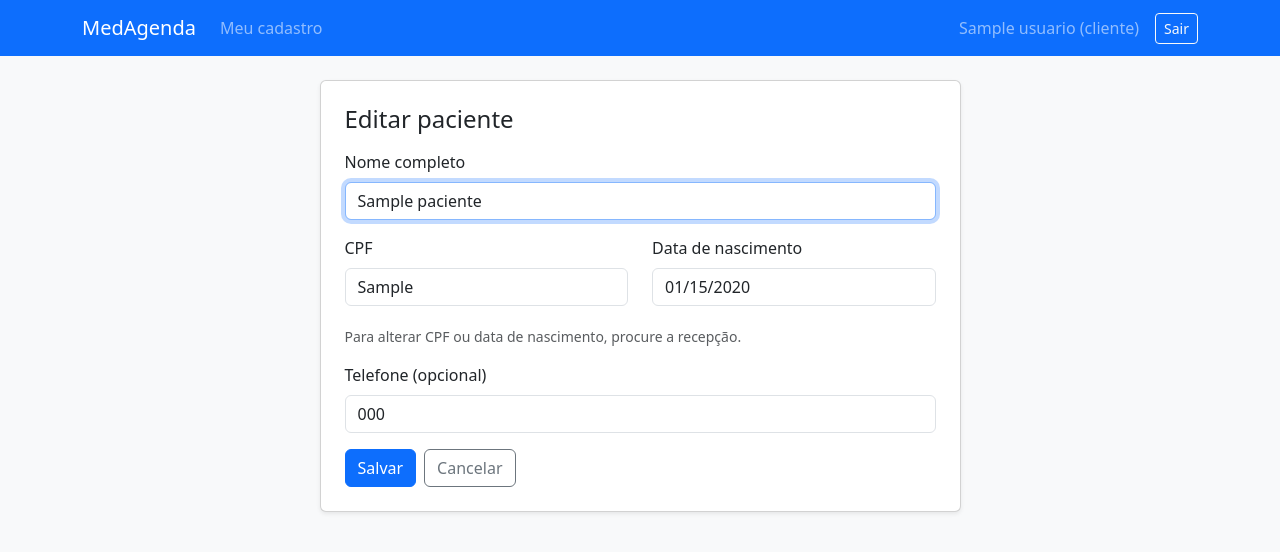
After one commit to VinitsDev/MedAgenda, a Flask app: page /pacientes/1/editar in a window 1280 px wide. The commit adds this page. Shown: the top 552 px of the page. Run offline with Flask 3, Linux system fonts and the light colour scheme; a user stored in the database is signed in; tables that the repository leaves empty hold one stand-in row (values such as "Sample post").

Commit message:
CRUD for customers, with profile + bussines rules

```diff
--- /dev/null
+++ b/app/formatadores.py
@@ -0,0 +1,20 @@
+def formatar_cpf(cpf):
+    cpf = cpf or ""
+    if len(cpf) != 11 or not cpf.isdigit():
+        return cpf
+    return f"{cpf[:3]}.{cpf[3:6]}.{cpf[6:9]}-{cpf[9:]}"
+
+
+def formatar_telefone(telefone):
+    telefone = telefone or ""
+    if not telefone.isdigit():
+        return telefone
+    if len(telefone) == 11:
+        return f"({telefone[:2]}) {telefone[2:7]}-{telefone[7:]}"
+    if len(telefone) == 10:
+        return f"({telefone[:2]}) {telefone[2:6]}-{telefone[6:]}"
+    return telefone
+
+
+def formatar_data(data):
+    return data.strftime("%d/%m/%Y") if data else ""
--- /dev/null
+++ b/app/routes/pacientes.py
@@ -0,0 +1,111 @@
+from flask import Blueprint, abort, flash, redirect, render_template, request, url_for
+from flask_login import current_user, login_required
+
+from app.decorators import recepcionista_required
+from app.services import paciente_service
+from app.services.errors import AcessoNegado, ErroDeNegocio, NaoEncontrado
+from app.services.validacoes import converter_data
+
+pacientes_bp = Blueprint("pacientes", __name__, url_prefix="/pacientes")
+
+
+def _carregar(paciente_id):
+    try:
+        return paciente_service.obter(current_user, paciente_id)
+    except NaoEncontrado:
+        abort(404)
+    except AcessoNegado:
+        abort(403)
+
+
+@pacientes_bp.route("/")
+@recepcionista_required
+def lista():
+    busca = request.args.get("q", "").strip()[:100]
+    pagina = request.args.get("page", 1, type=int)
+    resultado = paciente_service.listar(current_user, busca=busca, pagina=max(pagina, 1))
+    return render_template("pacientes/lista.html", pacientes=resultado, busca=busca)
+
+
+@pacientes_bp.route("/novo", methods=["GET", "POST"])
+@recepcionista_required
+def novo():
+    valores = {}
+    if request.method == "POST":
+        valores = request.form
+        try:
+            paciente = paciente_service.cadastrar(
+                current_user,
+                nome=request.form.get("nome"),
+                cpf=request.form.get("cpf"),
+                data_nascimento=converter_data(request.form.get("data_nascimento")),
+                telefone=request.form.get("telefone"),
+            )
+        except ErroDeNegocio as erro:
+            flash(str(erro), "danger")
+        else:
+            flash("Paciente cadastrado com sucesso.", "success")
+            return redirect(url_for("pacientes.detalhe", paciente_id=paciente.id))
+
+    return render_template(
+        "pacientes/form.html",
+        titulo="Novo paciente",
+        valores=valores,
+        documentos_editaveis=True,
+        cancelar_url=url_for("pacientes.lista"),
+    )
+
+
+@pacientes_bp.route("/meu")
+@login_required
+def meu():
+    paciente = paciente_service.paciente_do_usuario(current_user)
+    if paciente is None:
+        flash("Nenhum cadastro de paciente está vinculado à sua conta.", "info")
+        return redirect(url_for("main.index"))
+    return redirect(url_for("pacientes.detalhe", paciente_id=paciente.id))
+
+
+@pacientes_bp.route("/<int:paciente_id>")
+@login_required
+def detalhe(paciente_id):
+    paciente = _carregar(paciente_id)
+    return render_template("pacientes/detalhe.html", paciente=paciente)
+
+
+@pacientes_bp.route("/<int:paciente_id>/editar", methods=["GET", "POST"])
+@login_required
+def editar(paciente_id):
+    paciente = _carregar(paciente_id)
+
+    if request.method == "POST":
+        valores = request.form
+        try:
+            paciente_service.atualizar(
+                current_user,
+                paciente_id,
+                nome=request.form.get("nome"),
+                telefone=request.form.get("telefone"),
+                cpf=request.form.get("cpf"),
+                data_nascimento=converter_data(request.form.get("data_nascimento")),
+            )
+        except ErroDeNegocio as erro:
+            flash(str(erro), "danger")
+        else:
+            flash("Cadastro atualizado.", "success")
+            return redirect(url_for("pacientes.detalhe", paciente_id=paciente_id))
+    else:
+        valores = {
+            "nome": paciente.nome,
+            "cpf": paciente.cpf,
+            "data_nascimento": paciente.data_nascimento.isoformat(),
+            "telefone": paciente.telefone or "",
+        }
+
+    return render_template(
+        "pacientes/form.html",
+        titulo="Editar paciente",
+        valores=valores,
+        documentos_editaveis=current_user.eh_recepcionista,
+        cancelar_url=url_for("pacientes.detalhe", paciente_id=paciente_id),
+    )
--- /dev/null
+++ b/app/services/paciente_service.py
@@ -0,0 +1,100 @@
+from sqlalchemy import or_
+from sqlalchemy.exc import IntegrityError
+
+from app.extensions import db
+from app.models import Paciente
+from app.services import validacoes
+from app.services.errors import AcessoNegado, ErroDeNegocio, NaoEncontrado
+
+POR_PAGINA = 10
+
+
+def _exigir_recepcionista(usuario):
+    if not usuario.eh_recepcionista:
+        raise AcessoNegado("Apenas a recepção pode realizar esta ação.")
+
+
+def _escapar_like(texto):
+    return texto.replace("\\", "\\\\").replace("%", "\\%").replace("_", "\\_")
+
+
+def obter(usuario, paciente_id):
+    paciente = db.session.get(Paciente, paciente_id)
+    if paciente is None:
+        raise NaoEncontrado("Paciente não encontrado.")
+    if not usuario.eh_recepcionista and paciente.usuario_id != usuario.id:
+        raise AcessoNegado("Você não tem acesso a este cadastro.")
+    return paciente
+
+
+def paciente_do_usuario(usuario):
+    return db.session.scalar(db.select(Paciente).filter_by(usuario_id=usuario.id))
+
+
+def listar(usuario, busca=None, pagina=1, por_pagina=POR_PAGINA):
+    _exigir_recepcionista(usuario)
+
+    consulta = db.select(Paciente).order_by(Paciente.nome, Paciente.id)
+    termo = (busca or "").strip()
+    if termo:
+        filtros = [Paciente.nome.ilike(f"%{_escapar_like(termo)}%", escape="\\")]
+        digitos = validacoes.somente_digitos(termo)
+        if digitos:
+            filtros.append(Paciente.cpf.like(f"{digitos}%"))
+        consulta = consulta.where(or_(*filtros))
+
+    return db.paginate(consulta, page=pagina, per_page=por_pagina, error_out=False)
+
+
+def cadastrar(usuario, nome, cpf, data_nascimento, telefone=None):
+    _exigir_recepcionista(usuario)
+
+    nome = validacoes.validar_nome(nome)
+    cpf = validacoes.validar_cpf(cpf)
+    data_nascimento = validacoes.validar_data_nascimento(data_nascimento)
+    telefone = validacoes.validar_telefone(telefone)
+
+    if db.session.scalar(db.select(Paciente).filter_by(cpf=cpf)) is not None:
+        raise ErroDeNegocio("Já existe um paciente com este CPF.")
+
+    paciente = Paciente(
+        nome=nome, cpf=cpf, data_nascimento=data_nascimento, telefone=telefone
+    )
+    db.session.add(paciente)
+
+    try:
+        db.session.commit()
+    except IntegrityError:
+        db.session.rollback()
+        raise ErroDeNegocio("Já existe um paciente com este CPF.")
+    return paciente
+
+
+def atualizar(usuario, paciente_id, nome, telefone, cpf=None, data_nascimento=None):
+    paciente = obter(usuario, paciente_id)
+
+    novo_nome = validacoes.validar_nome(nome)
+    novo_telefone = validacoes.validar_telefone(telefone)
+
+    if usuario.eh_recepcionista:
+        novo_cpf = validacoes.validar_cpf(cpf)
+        nova_data = validacoes.validar_data_nascimento(data_nascimento)
+        duplicado = db.session.scalar(
+            db.select(Paciente).where(Paciente.cpf == novo_cpf, Paciente.id != paciente.id)
+        )
+        if duplicado is not None:
+            raise ErroDeNegocio("Já existe outro paciente com este CPF.")
+        paciente.cpf = novo_cpf
+        paciente.data_nascimento = nova_data
+
+    paciente.nome = novo_nome
+    paciente.telefone = novo_telefone
+    if paciente.usuario is not None:
+        paciente.usuario.nome = novo_nome
+
+    try:
+        db.session.commit()
+    except IntegrityError:
+        db.session.rollback()
+        raise ErroDeNegocio("Já existe outro paciente com este CPF.")
+    return paciente
--- a/app/templates/base.html
+++ b/app/templates/base.html
@@ -16,7 +16,15 @@
         <span class="navbar-toggler-icon"></span>
       </button>
       <div class="collapse navbar-collapse" id="menu">
-        <ul class="navbar-nav me-auto"></ul>
+        <ul class="navbar-nav me-auto">
+  {% if current_user.is_authenticated %}
+    {% if current_user.eh_recepcionista %}
+      <li class="nav-item"><a class="nav-link" href="{{ url_for('pacientes.lista') }}">Pacientes</a></li>
+    {% else %}
+      <li class="nav-item"><a class="nav-link" href="{{ url_for('pacientes.meu') }}">Meu cadastro</a></li>
+    {% endif %}
+  {% endif %}
+</ul>
         <ul class="navbar-nav ms-auto align-items-lg-center">
           {% if current_user.is_authenticated %}
             <li class="navbar-text me-3">{{ current_user.nome }} ({{ current_user.papel.value }})</li>
--- /dev/null
+++ b/app/templates/pacientes/form.html
@@ -0,0 +1,49 @@
+{% extends "base.html" %}
+
+{% block titulo %}{{ titulo }} - MedAgenda{% endblock %}
+
+{% block conteudo %}
+<div class="row justify-content-center">
+  <div class="col-md-7">
+    <div class="card shadow-sm">
+      <div class="card-body p-4">
+        <h1 class="h4 mb-3">{{ titulo }}</h1>
+        <form method="post">
+          <input type="hidden" name="csrf_token" value="{{ csrf_token() }}">
+          <div class="mb-3">
+            <label class="form-label" for="nome">Nome completo</label>
+            <input class="form-control" id="nome" name="nome" maxlength="120"
+                   value="{{ valores.get('nome', '') }}" required autofocus>
+          </div>
+          <div class="row">
+            <div class="col-md-6 mb-3">
+              <label class="form-label" for="cpf">CPF</label>
+              <input class="form-control" id="cpf" name="cpf" inputmode="numeric" maxlength="14"
+                     value="{{ valores.get('cpf', '')|cpf }}"
+                     {% if documentos_editaveis %}required{% else %}readonly{% endif %}>
+            </div>
+            <div class="col-md-6 mb-3">
+              <label class="form-label" for="data_nascimento">Data de nascimento</label>
+              <input class="form-control" type="date" id="data_nascimento" name="data_nascimento"
+                     value="{{ valores.get('data_nascimento', '') }}"
+                     {% if documentos_editaveis %}required{% else %}readonly{% endif %}>
+            </div>
+          </div>
+          {% if not documentos_editaveis %}
+            <div class="form-text mb-3">Para alterar CPF ou data de nascimento, procure a recepção.</div>
+          {% endif %}
+          <div class="mb-3">
+            <label class="form-label" for="telefone">Telefone (opcional)</label>
+            <input class="form-control" id="telefone" name="telefone" inputmode="tel" maxlength="20"
+                   value="{{ valores.get('telefone', '')|telefone }}">
+          </div>
+          <div class="d-flex gap-2">
+            <button class="btn btn-primary" type="submit">Salvar</button>
+            <a class="btn btn-outline-secondary" href="{{ cancelar_url }}">Cancelar</a>
+          </div>
+        </form>
+      </div>
+    </div>
+  </div>
+</div>
+{% endblock %}
```
Also changed, not shown: app/__init__.py (+7 -0 lines), app/services/errors.py (+8 -0 lines), app/services/validacoes.py (added, +42 -0 lines), app/templates/pacientes/detalhe.html (added, +40 -0 lines), app/templates/pacientes/lista.html (added, +77 -0 lines).
